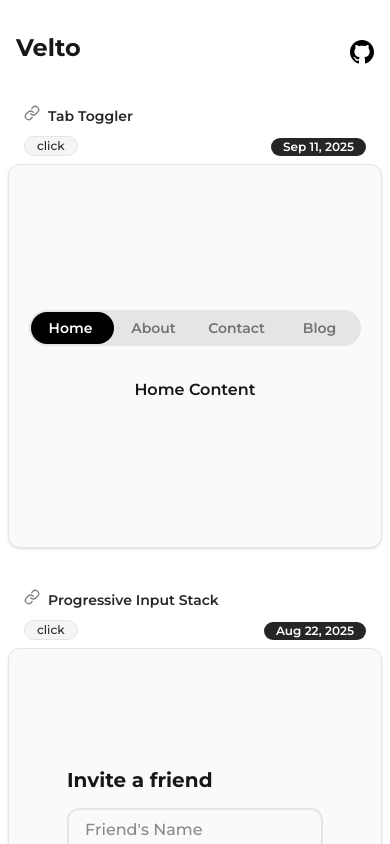
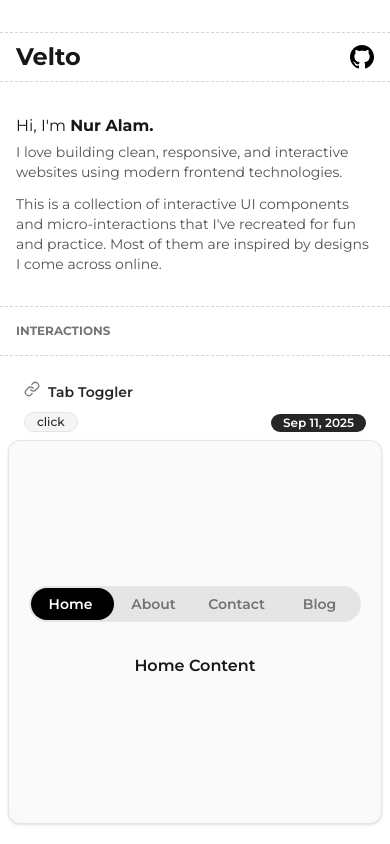
Before and after one commit to NurAlam123/velto, a Next.js app: page / in a window 390 px wide. Shown: the top 844 px of the page. Built offline with nearby package versions, Linux system fonts and the light colour scheme.

Commit message:
feat: add my details
refactor: create constants and move projects list to it

```diff
--- a/src/app/layout.tsx
+++ b/src/app/layout.tsx
@@ -4,7 +4,8 @@ import { montserrat } from "@/fonts";
 
 export const metadata: Metadata = {
   title: "Velto",
-  description: "Velto is a collection of random ui",
+  description:
+    "A collection of interactive UI components and micro-interactions",
 };
 
 export default function RootLayout({
--- a/src/app/page.tsx
+++ b/src/app/page.tsx
@@ -1,16 +1,13 @@
-import Countdown from "@/components/segments/countdown";
 import Box from "@/components/ui/box";
-import Image from "@/components/ui/image";
-import Wallet from "@/components/segments/wallet";
-import GaborProject from "@/components/segments/GaborProject";
-import BlurCarousel from "@/components/segments/BlurCarousel";
-import ProgressiveInputStack from "@/components/segments/ProgressiveInputStack";
-import TabToggler from "@/components/segments/TabToggler";
+import { SVGProps } from "react";
+import { interactions } from "@/constants";
+import Image from "next/image";
 
 export default function Home() {
   return (
-    <div className="h-screen max-w-md mx-auto px-2 mt-8 md:mt-32">
-      <div className="my-8 flex justify-between items-end px-2 z-[999] bg-white">
+    <div className="h-screen mt-8 md:mt-32 ">
+      <div className="w-full border-y py-2 my-8 border-dashed border-neutral-300">
+        <div className="max-w-md mx-auto flex justify-between items-center px-4 z-[999] bg-white">
           <h1 className="text-2xl md:text-4xl font-bold">Velto</h1>
           <div>
             <a href="https://github.com/NurAlam123/velto" target="_blank">
@@ -24,44 +21,74 @@ export default function Home() {
             </a>
           </div>
         </div>
-      <div className="flex justify-center items-center flex-col gap-8 md:gap-16 pb-8 md:pb-32">
-        <Box title="Tab Toggler" badges={["click"]} date="Sep 11, 2025">
-          <TabToggler />
+      </div>
+
+      <div className="max-w-md mx-auto px-4 pb-8">
+        <p className="text-base md:text-xl pb-1 md:pb-2">
+          Hi, I'm{" "}
+          <a
+            href="https://github.com/nuralam123"
+            target="_blank"
+            className="inline-block relative group"
+          >
+            <strong>Nur Alam.</strong>
+            <span className="w-12 h-12 inline-block overflow-hidden object-cover rounded-md shadow-sm absolute top-1/2 left-1/2 translate-x-2 -translate-y-16 opacity-0 scale-110 blur-xs group-hover:scale-100 group-hover:opacity-100 group-hover:rotate-6 group-hover:blur-none transition-all ease-in-out duration-200">
+              <Image src="/me.webp" width={64} height={64} alt="me" />
+            </span>
+            <RightArrow className="absolute top-1/2 right-0 size-6 -translate-y-1/2 -translate-x-4 opacity-0 blur-sm group-hover:translate-x-8 group-hover:opacity-100 scale-80 group-hover:scale-100 group-hover:blur-none transition-all ease-in-out duration-200" />
+          </a>
+        </p>
+        <p className="text-sm md:text-lg text-neutral-600 pb-3">
+          I love building clean, responsive, and interactive websites using
+          modern frontend technologies.
+        </p>
+
+        <p className="text-sm md:text-lg text-neutral-600">
+          This is a collection of interactive UI components and
+          micro-interactions that I&apos;ve recreated for fun and practice. Most
+          of them are inspired by designs I come across online.
+        </p>
+      </div>
+
+      <div className="w-full border-y py-4 border-dashed border-neutral-300">
+        <div className="max-w-md mx-auto px-4 uppercase text-xs md:text-sm font-bold text-neutral-600/80">
+          INTERACTIONS
+        </div>
+      </div>
+
+      <div className="px-2 max-w-md mx-auto flex justify-center items-center flex-col gap-8 pt-4 md:pt-8 md:gap-16 pb-8 md:pb-32">
+        {interactions.map((interaction) => (
+          <Box
+            key={interaction.id}
+            title={interaction.title}
+            badges={interaction.badges}
+            date={interaction.date}
+            {...(interaction.versions && { versions: interaction.versions })}
+          >
+            <interaction.component />
           </Box>
-
-        <Box
-          title="Progressive Input Stack"
-          badges={["click"]}
-          date="Aug 22, 2025"
-        >
-          <ProgressiveInputStack />
-        </Box>
-        <Box
-          title="Blur Carousel"
-          badges={["drag", "scroll"]}
-          date="Aug 14, 2025"
-        >
-          <BlurCarousel />
-        </Box>
-        <Box
-          title="Spencer Gabor Project Section"
-          badges={["hover"]}
-          date="Aug 08, 2025"
-        >
-          <GaborProject />
-        </Box>
-        <Box
-          title="Countdown Timer"
-          badges={["click"]}
-          date="Aug 04, 2025"
-          versions={2}
-        >
-          <Countdown />
-        </Box>
-        <Box title="Wallet" badges={["hover"]} date="Aug 03, 2025" versions={2}>
-          <Wallet />
-        </Box>
+        ))}
       </div>
     </div>
   );
 }
+
+const RightArrow = (props: SVGProps<SVGSVGElement>) => {
+  return (
+    <svg
+      xmlns="http://www.w3.org/2000/svg"
+      width="24"
+      height="24"
+      viewBox="0 0 24 24"
+      fill="none"
+      stroke="currentColor"
+      strokeWidth="2"
+      strokeLinecap="round"
+      strokeLinejoin="round"
+      {...props}
+    >
+      <path d="M18 8L22 12L18 16" />
+      <path d="M2 12H22" />
+    </svg>
+  );
+};
--- /dev/null
+++ b/src/constants/index.ts
@@ -0,0 +1,61 @@
+import BlurCarousel from "@/components/segments/BlurCarousel";
+import Countdown from "@/components/segments/countdown";
+import GaborProject from "@/components/segments/GaborProject";
+import ProgressiveInputStack from "@/components/segments/ProgressiveInputStack";
+import TabToggler from "@/components/segments/TabToggler";
+import Wallet from "@/components/segments/wallet";
+
+export type InteractionsType = {
+  id: number;
+  title: string;
+  badges: Array<string>;
+  date: string;
+  versions?: number;
+  component: React.ComponentType;
+};
+export const interactions: Array<InteractionsType> = [
+  {
+    id: 6,
+    title: "Tab Toggler",
+    badges: ["click"],
+    date: "Sep 11, 2025",
+    component: TabToggler,
+  },
+  {
+    id: 5,
+    title: "Progressive Input Stack",
+    badges: ["click"],
+    date: "Aug 22, 2025",
+    component: ProgressiveInputStack,
+  },
+  {
+    id: 4,
+    title: "Blur Carousel",
+    badges: ["drag", "scroll"],
+    date: "Aug 14, 2025",
+    component: BlurCarousel,
+  },
+  {
+    id: 3,
+    title: "Spencer Gabor Project Section",
+    badges: ["hover"],
+    date: "Aug 08, 2025",
+    component: GaborProject,
+  },
+  {
+    id: 2,
+    title: "Countdown Timer",
+    badges: ["click"],
+    date: "Aug 04, 2025",
+    versions: 2,
+    component: Countdown,
+  },
+  {
+    id: 1,
+    title: "Wallet",
+    badges: ["hover"],
+    date: "Aug 03, 2025",
+    versions: 2,
+    component: Wallet,
+  },
+];
```
Also changed, not shown: public/me.webp (added). Lines whose indentation alone changed are shown as unchanged.
